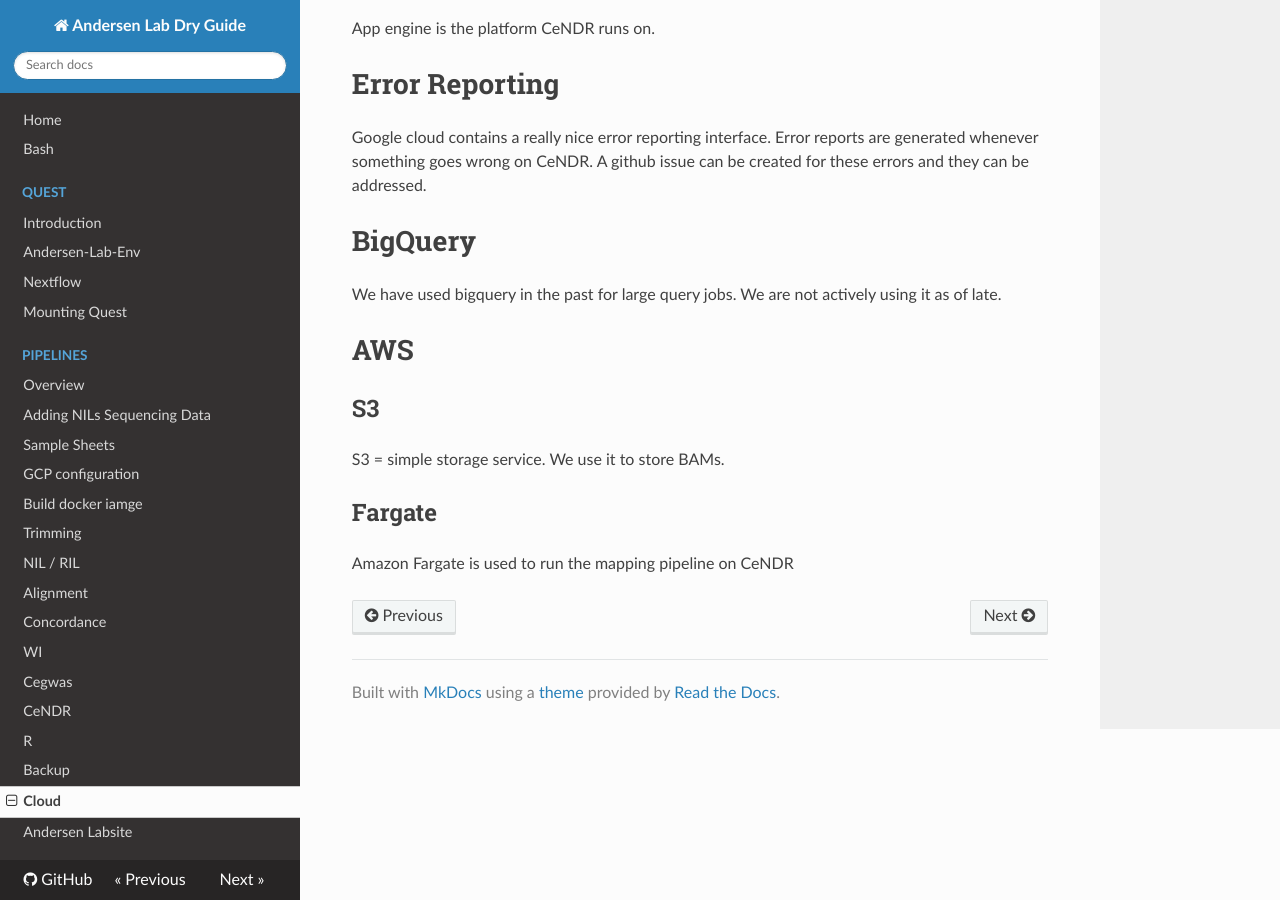
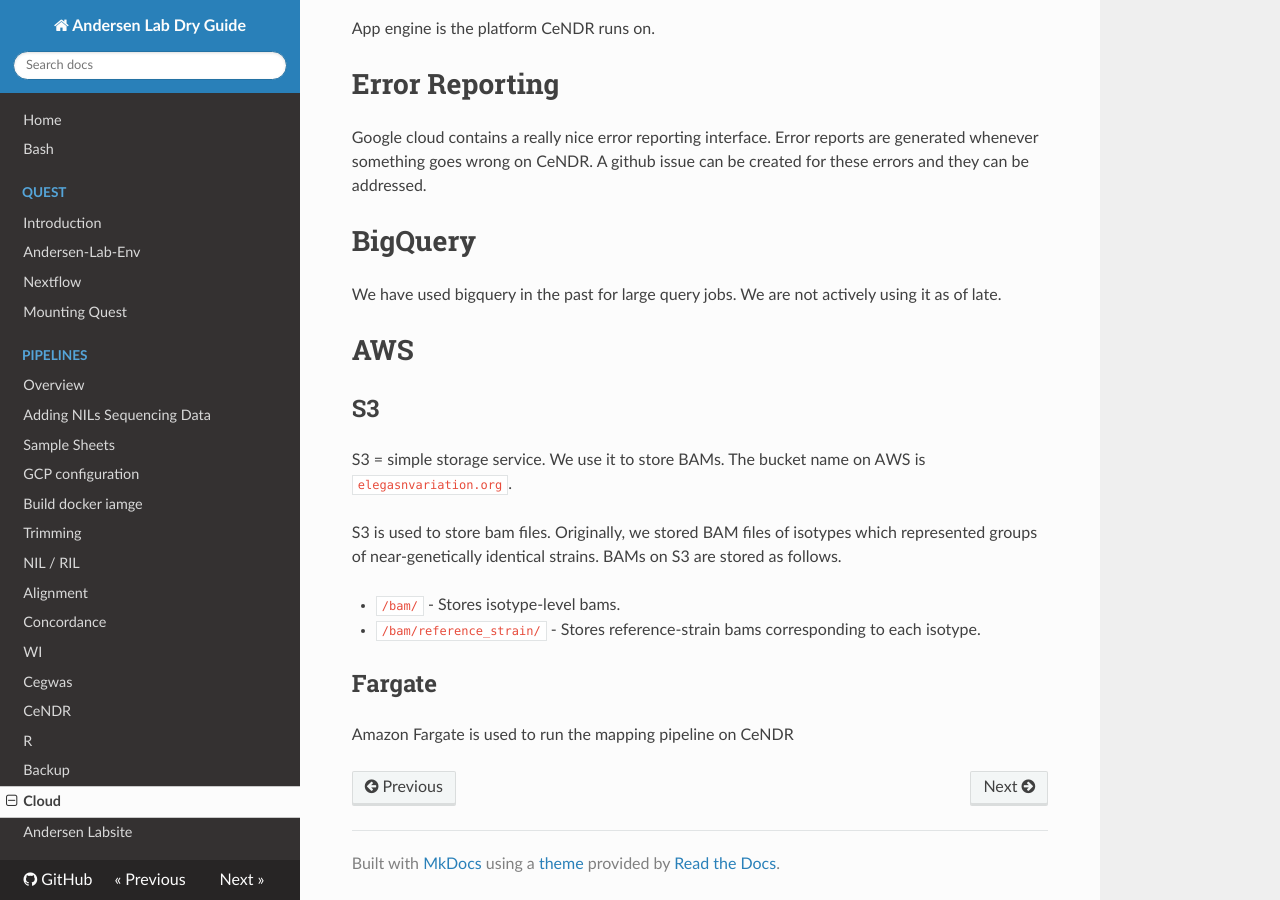
Before and after one commit to AndersenLab/dry-guide, an MkDocs documentation site: the page built from docs/cloud.md, in a window 1280 px wide and 900 px high, scrolled down 2287 px. Built offline with MkDocs 1.6.1, drawn with Linux system fonts in a browser that asks for light colours; nearby versions of some CDN libraries.

Commit message:
add note regarding reference_strain location

```diff
--- a/docs/cloud.md
+++ b/docs/cloud.md
@@ -78,7 +78,12 @@
 
 ## S3
 
-S3 = simple storage service. We use it to store BAMs.
+S3 = simple storage service. We use it to store BAMs. The bucket name on AWS is `elegasnvariation.org`.
+
+S3 is used to store bam files. Originally, we stored BAM files of isotypes which represented groups of near-genetically identical strains. BAMs on S3 are stored as follows.
+
+* `/bam/` - Stores isotype-level bams.
+* `/bam/reference_strain/` - Stores reference-strain bams corresponding to each isotype.
 
 ## Fargate
 
```
